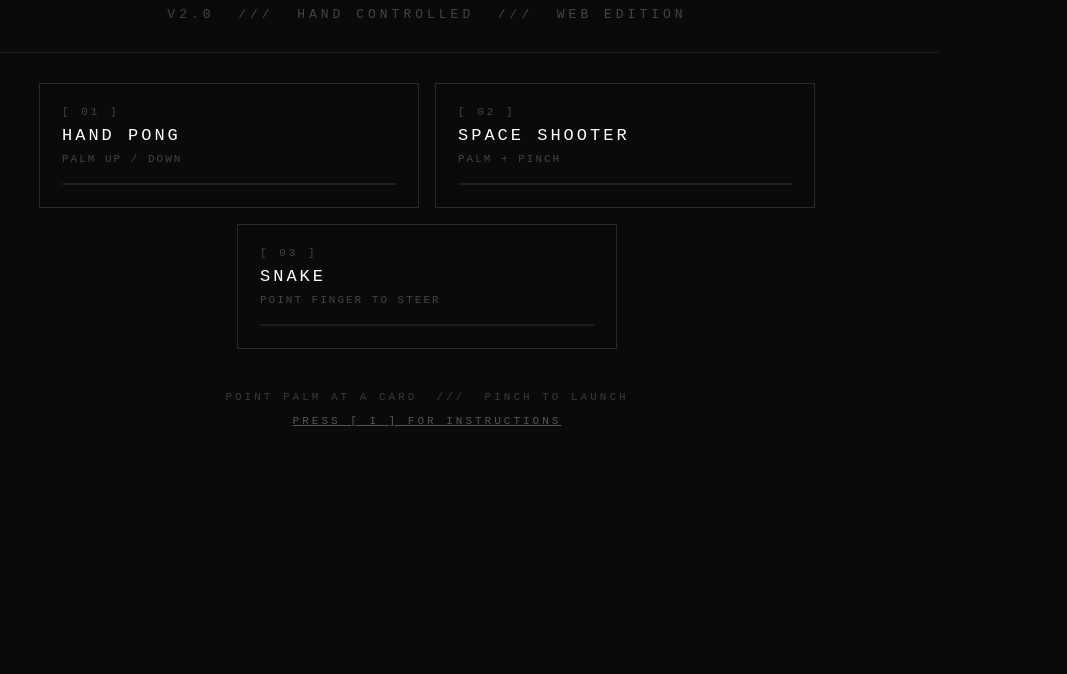
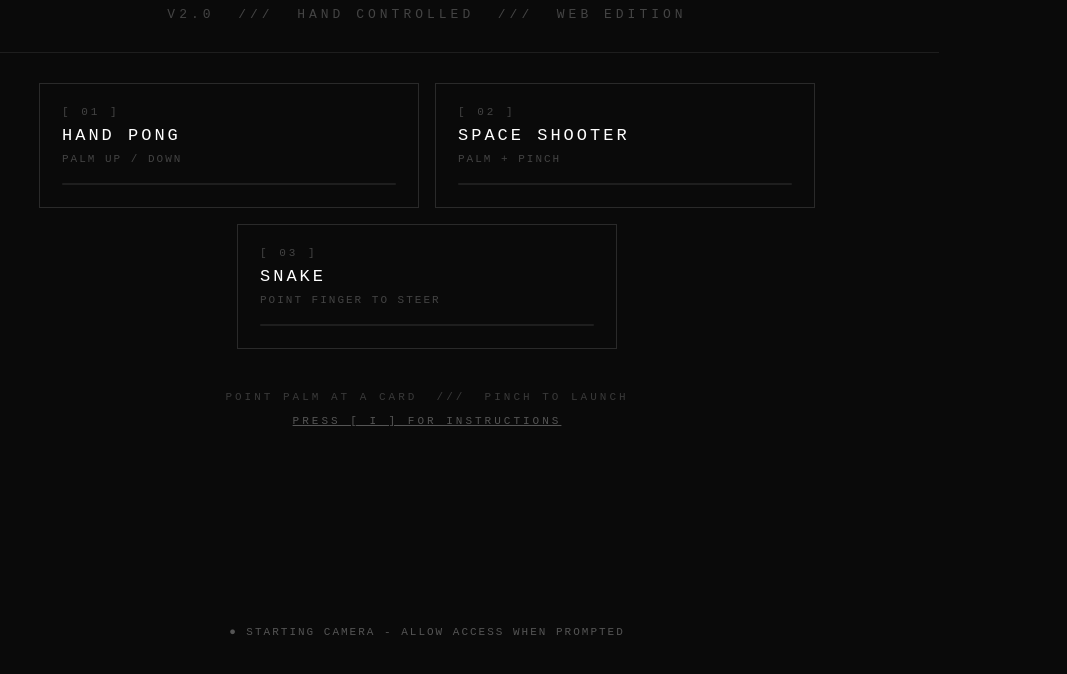
Before and after one commit to anushkabasu/gesture-arcade-web, a plain HTML site: page index.html in a window 1280 px wide. Shown: the part 102-776 px from the top of the page, without its empty margins (213-1280 px from the left). Drawn offline with Linux system fonts and the light colour scheme.

Commit message:
add README and camera loading message

```diff
--- a/index.html
+++ b/index.html
@@ -194,6 +194,18 @@ canvas {
     color: #333;
     z-index: 998;
 }
+
+#loading {
+    position: fixed;
+    bottom: 60px;
+    left: 50%;
+    transform: translateX(-50%);
+    font-size: 11px;
+    letter-spacing: 2px;
+    color: #555;
+    z-index: 998;
+}
+
 </style>
 </head>
 <body>
@@ -201,6 +213,7 @@ canvas {
 <video id="cam" style="display:none" playsinline></video>
 <canvas id="canvas"></canvas>
 <div id="hand-status">● NO HAND</div>
+<div id="loading">● STARTING CAMERA - ALLOW ACCESS WHEN PROMPTED</div>
 <canvas id="hand-cursor"></canvas>
 
 <div id="menu">
@@ -332,6 +345,7 @@ function detect() {
         hand.tiltY = ty / mag
         document.getElementById("hand-status").style.color = "#32e664"
         document.getElementById("hand-status").innerText = "● HAND DETECTED"
+        document.getElementById("loading").style.display = "none"
         updateCursor(hand.palmX * window.innerWidth, hand.palmY * window.innerHeight, true)
     } else {
         hand.detected = false
```
Also changed, not shown: 1 other file.
